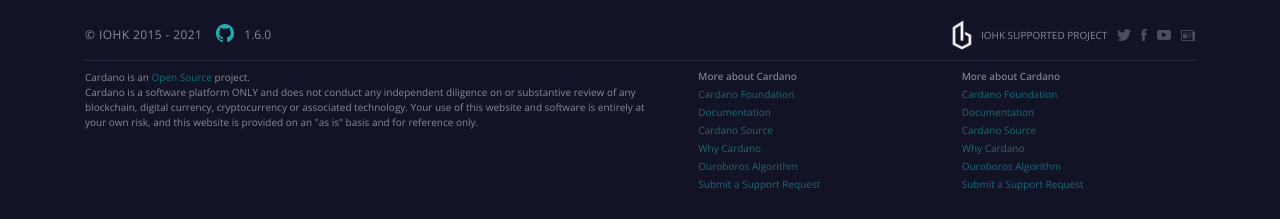
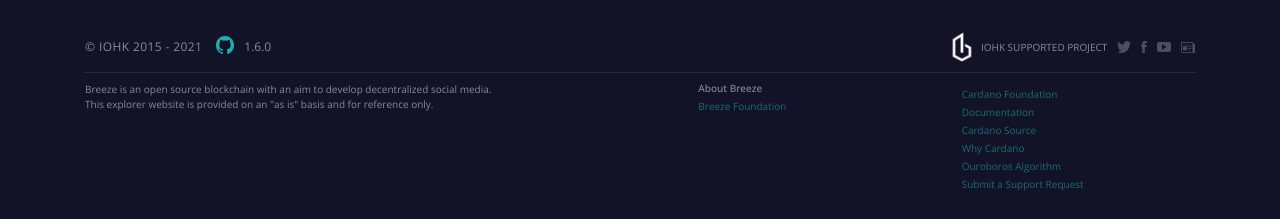
Before and after one commit to AngelDev727/explorer-1, a website with bundled scripts: page public/index.html in a window 1280 px wide. Shown: the part 578-797 px from the top of the page. Built offline with nearby package versions, Linux system fonts and the light colour scheme; no server answers.

Commit message:
Update index.html

```diff
--- a/public/index.html
+++ b/public/index.html
@@ -107,28 +107,18 @@
                 </div>
                 <div class="ft-bottom-g-wrapper">
                     <div class="footer-widget first">
-                        <p>Cardano is an <a href="#">Open Source</a> project. <br>
-                            Cardano is a software platform ONLY and does not conduct any independent diligence on or
-                            substantive review of any blockchain, digital currency, cryptocurrency or associated
-                            technology.
-                            Your use of this website and software is entirely at your own risk, and this website is
-                            provided
-                            on an "as is" basis and for reference only.</p>
+                        <p>Breeze is an open source blockchain with an aim to develop decentralized social media.<br>
+                            This explorer website is provided on an "as is" basis and for reference only.</p>
                     </div>
 
                     <div class="footer-widget">
-                        <h5>More about Cardano</h5>
+                        <h5>About Breeze</h5>
                         <ul class="ft-links">
-                            <li><a href="#">Cardano Foundation</a></li>
-                            <li><a href="#">Documentation</a></li>
-                            <li><a href="#">Cardano Source</a></li>
-                            <li><a href="#">Why Cardano</a></li>
-                            <li><a href="#">Ouroboros Algorithm</a></li>
-                            <li><a href="#">Submit a Support Request</a></li>
+                            <li><a href="#">Breeze Foundation</a></li>
                         </ul>
                     </div>
                     <div class="footer-widget">
-                        <h5>More about Cardano</h5>
+                        <h5></h5>
                         <ul class="ft-links">
                             <li><a href="#">Cardano Foundation</a></li>
                             <li><a href="#">Documentation</a></li>
```
